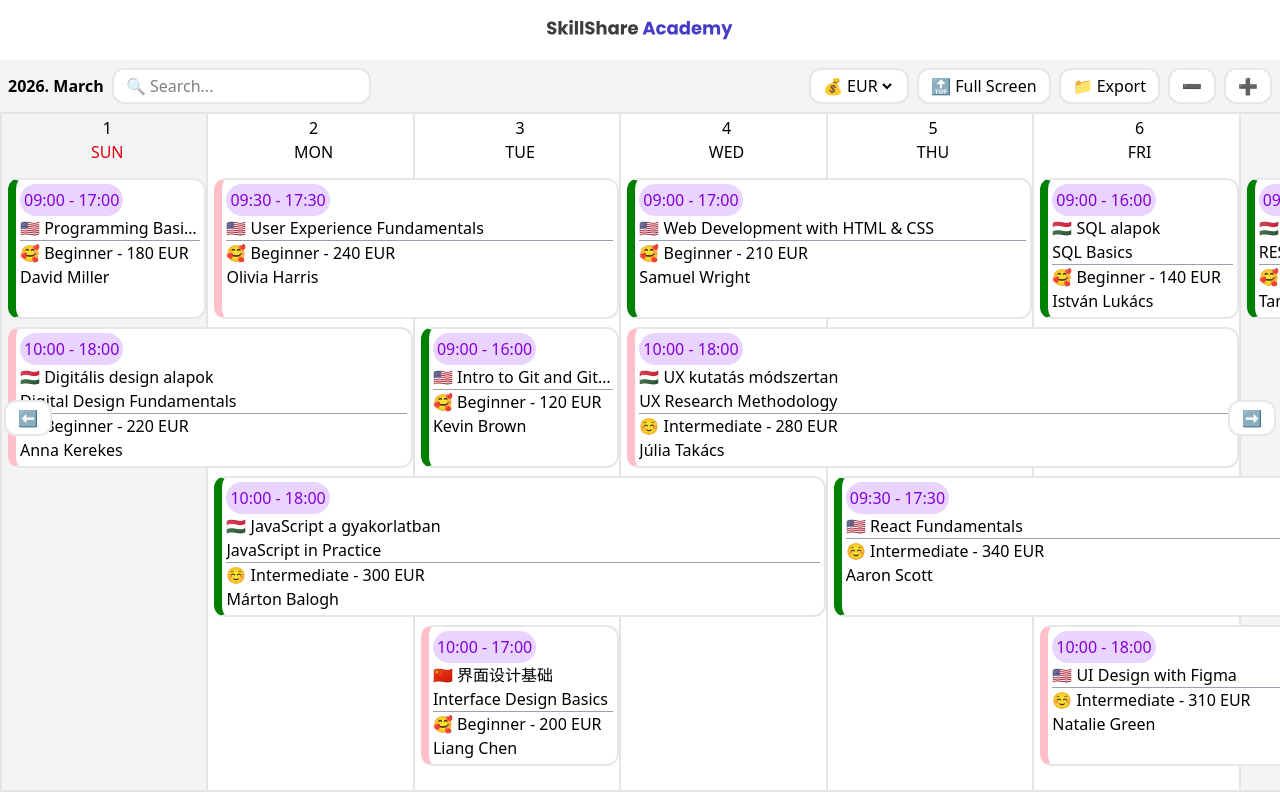
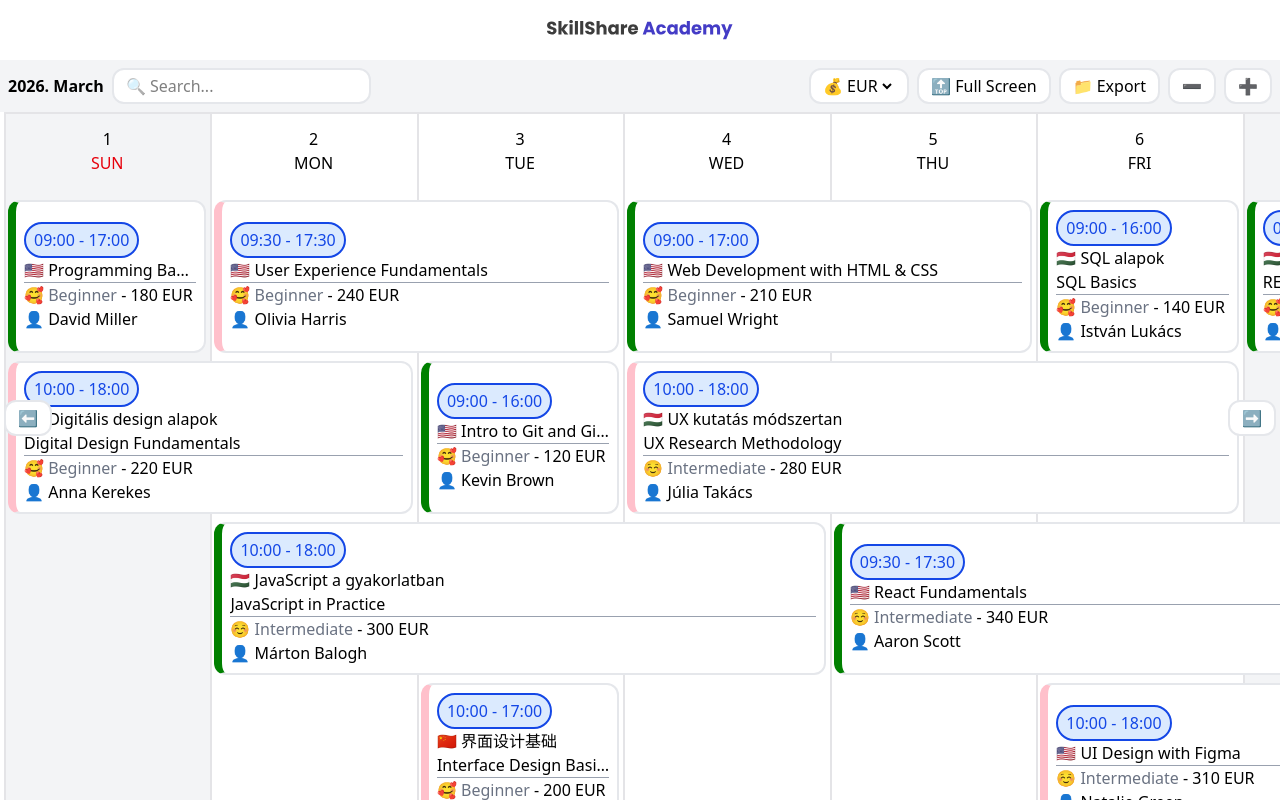
Before and after one commit to kiralysanyi/es2027-s17-r1-169, a React (Vite) app in the folder phase-2-src/: page / in a window 1280 px wide. Built offline with nearby package versions, Linux system fonts and the light colour scheme.

Commit message:
some tweaks and add keyboard navigation to grid

```diff
--- a/phase-2-src/src/components/Calendar.jsx
+++ b/phase-2-src/src/components/Calendar.jsx
@@ -64,7 +64,7 @@
             gridTemplateColumns: `repeat(${endDay}, minmax(0, 1fr))`,
             columnGap: "0.5rem",
             rowGap: "0.5rem", width: (500 * scale) + "%",
-            gridTemplateRows: `0.5fr repeat(${calculateRowCount(courses) + 1}, 1fr)`
+            gridTemplateRows: `5rem repeat(${calculateRowCount(courses) + 1}, 1fr)`
         }} className="course-grid">
             {/* Render header */}
             {dayMap.map((day, index) => <div key={index} className={
@@ -81,7 +81,10 @@
 
             {/* Render courses */}
             {
-                positionedCourses ? positionedCourses.map(course => <Course key={Math.random()} currency={selectedCurrency} course={course} />) : ""
+                positionedCourses ? positionedCourses.map(course => <Course
+                    key={Math.random()}
+                    course={course}
+                    />) : ""
             }
         </div>
     </div>
--- a/phase-2-src/src/components/Course.jsx
+++ b/phase-2-src/src/components/Course.jsx
@@ -1,4 +1,4 @@
-import { useContext } from "react";
+import { useContext, useRef } from "react";
 import formatKlok from "../utils/formatKlok";
 import { DataContext } from "../providers/DataProvider";
 import { getFlagForLang } from "../utils/langUtils";
@@ -9,15 +9,18 @@
  * Course card to use in calendar
  * @param {Object} props - Component props
  * @param {Object} props.course - Course object
- * @param {Object} props.currency - Currency object
  * @returns {React.JSX.Element} Component
  */
-const Course = ({ course }) => {
+const Course = ({ course, onFocus }) => {
     const startDate = new Date(course["startDate"]);
     const endDate = new Date(course["endDate"]);
     const { selectedCurrency } = useContext(DataContext)
     return <div
     className="course-card"
+    tabIndex={0}
+    onFocus={(ev) => {
+        ev.target.scrollIntoView()
+    }}
     style={{
         transition: "200ms",
         gridRow: course.row + 1,
@@ -28,7 +31,7 @@
         borderLeft: "0.5rem solid " + getCategoryColor(course.category)
     }}
         >
-        <span className="bg-purple-200 mr-auto p-1 rounded-full text-purple-700 truncate max-w-full">
+        <span className="bg-blue-100 mr-auto p-1 px-2 rounded-full text-blue-700 truncate max-w-full border-2 border-blue-700">
             {formatKlok(startDate.getHours())}:{formatKlok(startDate.getMinutes())} - {formatKlok(endDate.getHours())}:{formatKlok(endDate.getMinutes())}
         </span>
         <span>
@@ -40,12 +43,12 @@
         <div className="w-full bg-gray-400" style={{ height: "1px" }}></div>
         {
             selectedCurrency ? <span>
-                {getDifficultyEmoji(course.difficulty)} {course.difficulty} - {Math.floor(course.price / JSON.parse(selectedCurrency).value)} {JSON.parse(selectedCurrency).name}
+                {getDifficultyEmoji(course.difficulty)} <span className="text-gray-500">{course.difficulty}</span> - {Math.floor(course.price / JSON.parse(selectedCurrency).value)} {JSON.parse(selectedCurrency).name}
             </span> : ""
         }
 
         <span>
-            {course.instructor}
+            👤 {course.instructor}
         </span>
     </div>
 }
--- a/phase-2-src/src/index.css
+++ b/phase-2-src/src/index.css
@@ -50,8 +50,8 @@
     content: "";
     position: absolute;
     top: 0px;
-    left: -0.5rem;
-    height: 85cqh;
+    left: -0.25rem;
+    height: 100dvh;
     width: calc(100% + 2rem);
     z-index: -1;
     @apply bg-white border-2 border-zinc-200;
@@ -63,9 +63,9 @@
     top: 100%;
     left: 50%;
     width: 1px;
-    height: 78cqh;
+    height: 100dvh;
     z-index: 3;
-    background-color: rgba(255, 0, 0, 0.151);
+    background-color: rgb(255, 0, 0);
 }
 
 .gridline-weekend::after {
@@ -79,8 +79,8 @@
 
 .course-card {
     @apply w-full;
-    @apply bg-white border-2 border-gray-200 flex flex-col rounded-xl p-1;
-    @apply transition hover:border-purple-600;
+    @apply bg-white border-2 border-gray-200 flex flex-col rounded-xl p-2 justify-center;
+    @apply transition hover:border-purple-600 focus-visible:border-purple-600 outline-0;
     z-index: 2;
 }
 
```
